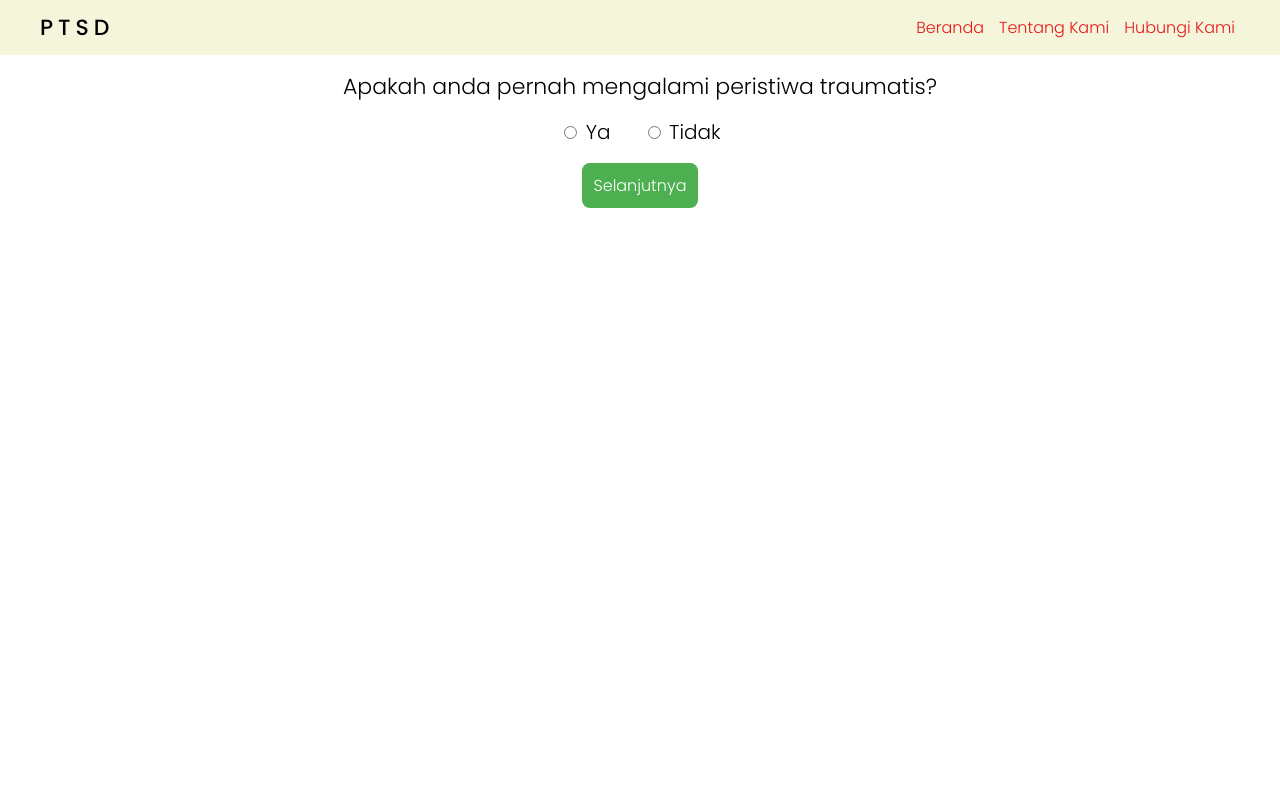
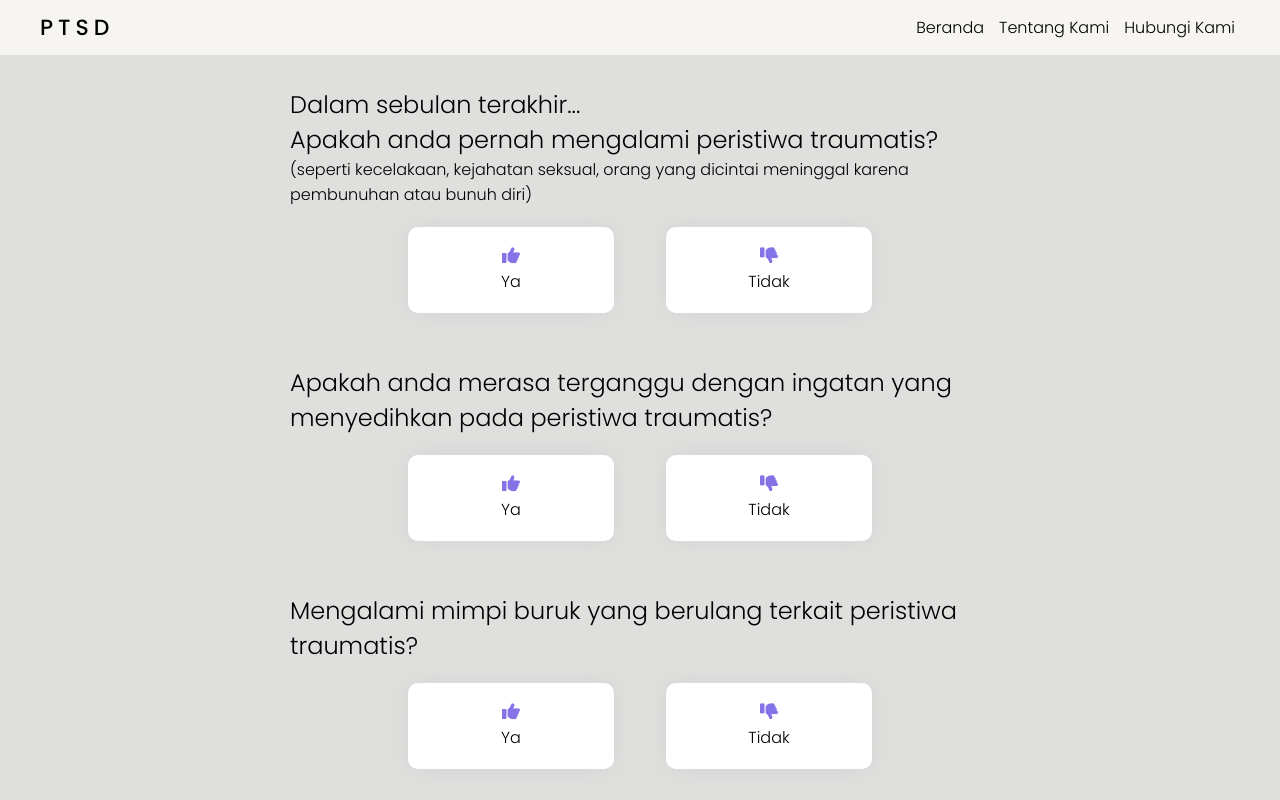
Before and after one commit to zaldi-99/fe-expert-system-ptsd, a React (Create React App) app: page /detection in a window 1280 px wide. Shown: the top 800 px of the page. Built offline with nearby package versions, Linux system fonts and the light colour scheme.

Commit message:
answer component and color pallet

```diff
--- a/public/index.html
+++ b/public/index.html
@@ -3,6 +3,14 @@
   <head>
     <meta charset="utf-8" />
     <link rel="icon" href="%PUBLIC_URL%/favicon.ico" />
+    <!-- Font Awesome CDN -->
+    <link
+      rel="stylesheet"
+      href="https://cdnjs.cloudflare.com/ajax/libs/font-awesome/6.0.0-beta2/css/all.min.css"
+      integrity="sha512-YWzhKL2whUzgiheMoBFwW8CKV4qpHQAEuvilg9FAn5VJUDwKZZxkJNuGM4XkWuk94WCrrwslk8yWNGmY1EduTA=="
+      crossorigin="anonymous"
+      referrerpolicy="no-referrer"
+    />
     <meta name="viewport" content="width=device-width, initial-scale=1" />
     <meta name="theme-color" content="#000000" />
     <meta
--- a/src/App.css
+++ b/src/App.css
@@ -5,6 +5,9 @@ html {
   --color-blue: hsl(270deg 75% 60%);
   --color-black: black;
   --color-white: white;
+  --color-dark-white: #dfdfde;
+  background: var(--color-dark-white);
+  /* background: #8d8daa; */
 }
 
 * {
@@ -12,13 +15,28 @@ html {
   font-weight: 300;
 }
 
+h1,
+h2,
+h3,
+h4,
+h5,
+h6,
+p {
+  margin: 0;
+  padding: 0;
+  border: 0;
+  font-size: 100%;
+  font: inherit;
+  vertical-align: baseline;
+}
+
 h1 {
-  font-size: 22px;
+  font-size: 24px;
 }
 
 .btn,
 .next-btn {
-  background-color: #4caf50; /* Green */
+  background-color: #8d8daa; /* Green */
   border: none;
   color: white;
   padding: 10px 12px;
@@ -29,3 +47,70 @@ h1 {
   border-radius: 0.5rem;
   cursor: pointer;
 }
+
+/* Style for GAD7 Question */
+.custom-radio input {
+  display: none;
+}
+
+.radio-buttons {
+  display: flex;
+  gap: 10px;
+  justify-content: space-around;
+  align-items: center;
+}
+
+.radio-btn {
+  background-color: #fff;
+  margin: 20px 10px;
+  width: 200px;
+  height: 80px;
+  border: 3px solid transparent;
+  display: inline-block;
+  border-radius: 10px;
+  position: relative;
+  text-align: center;
+  box-shadow: 0 0 20px #c3c3c367;
+  cursor: pointer;
+  flex-direction: column;
+  display: flex;
+  align-items: center;
+  justify-content: center;
+}
+
+.radio-btn > i {
+  color: #fff;
+  background-color: #8373e6;
+  font-size: 14px;
+  position: absolute;
+  top: -15px;
+  left: 50%;
+  transform: translateX(-50%) scale(4);
+  border-radius: 50px;
+  padding: 3px;
+  transition: 0.2s;
+  pointer-events: none;
+  opacity: 0;
+}
+
+.radio-btn .answer-icon {
+  display: flex;
+  flex-direction: column;
+  justify-content: center;
+  align-items: center;
+  gap: 5px;
+}
+
+.radio-btn .answer-icon i {
+  color: #8373e6;
+  font-size: 18px;
+}
+
+.custom-radio input:checked + .radio-btn {
+  border: 3px solid #7463e7;
+}
+
+.custom-radio input:checked + .radio-btn > i {
+  opacity: 1;
+  transform: translateX(-50%) scale(1);
+}
--- a/src/components/AnswerChoices.js
+++ b/src/components/AnswerChoices.js
@@ -1,9 +1,26 @@
-import React from 'react'
+import React from "react";
 
-const AnswerChoices = () => {
+const AnswerChoices = ({ question, weight, answer }) => {
   return (
-    <div>AnswerChoices</div>
-  )
-}
+    <label className="custom-radio">
+      <input type="radio" name={question} />
+      <span className="radio-btn">
+        <i className="fas fa-check"></i>
+        <div className="answer-icon">
+          {weight === 0 ? (
+            <i class="fa-solid fa-thumbs-down"></i>
+          ) : weight === 1 ? (
+            <i class="fa-solid fa-thumbs-up"></i>
+          ) : (
+            <i class="fa-solid fa-thumbs-up"></i>
+          )}
+          <h3 className="">
+            {answer}
+          </h3>
+        </div>
+      </span>
+    </label>
+  );
+};
 
-export default AnswerChoices
+export default AnswerChoices;
--- a/src/components/AvoidanceQuestion.js
+++ b/src/components/AvoidanceQuestion.js
@@ -1,4 +1,5 @@
 import React from "react";
+import AnswerChoices from "./AnswerChoices";
 
 const AvoidanceQuestion = () => {
   return (
@@ -11,12 +12,8 @@ const AvoidanceQuestion = () => {
           </h1>
         </div>
         <div className="detection-answer">
-          <div className="detection-answer-choice">
-            <input type="radio" name="Ya" id="" /> Ya
-          </div>
-          <div className="detection-answer-choice">
-            <input type="radio" name="Ya" id="" /> Tidak
-          </div>
+          <AnswerChoices weight={1} answer="Ya" />
+          <AnswerChoices weight={0} answer="Tidak" />
         </div>
         <div className="detection-question">
           <h1>
@@ -24,12 +21,8 @@ const AvoidanceQuestion = () => {
           </h1>
         </div>
         <div className="detection-answer">
-          <div className="detection-answer-choice">
-            <input type="radio" name="Ya" id="" /> Ya
-          </div>
-          <div className="detection-answer-choice">
-            <input type="radio" name="Ya" id="" /> Tidak
-          </div>
+          <AnswerChoices weight={1} answer="Ya" />
+          <AnswerChoices weight={0} answer="Tidak" />
         </div>
       </form>
     </div>
--- a/src/components/IntrusionQuestion.js
+++ b/src/components/IntrusionQuestion.js
@@ -1,4 +1,5 @@
 import React from "react";
+import AnswerChoices from "./AnswerChoices";
 
 const IntrusionQuestion = () => {
   return (
@@ -11,12 +12,8 @@ const IntrusionQuestion = () => {
           </h1>
         </div>
         <div className="detection-answer">
-          <div className="detection-answer-choice">
-            <input type="radio" name="Ya" id="" /> Ya
-          </div>
-          <div className="detection-answer-choice">
-            <input type="radio" name="Tidak" id="" /> Tidak
-          </div>
+          <AnswerChoices weight={1} answer="Ya" />
+          <AnswerChoices weight={0} answer="Tidak" />
         </div>
         <div className="detection-question">
           <h1>
@@ -24,12 +21,8 @@ const IntrusionQuestion = () => {
           </h1>
         </div>
         <div className="detection-answer">
-          <div className="detection-answer-choice">
-            <input type="radio" name="Ya" id="" /> Ya
-          </div>
-          <div className="detection-answer-choice">
-            <input type="radio" name="Tidak" id="" /> Tidak
-          </div>
+          <AnswerChoices weight={1} answer="Ya" />
+          <AnswerChoices weight={0} answer="Tidak" />
         </div>
       </form>
     </div>
--- a/src/components/Navbar.css
+++ b/src/components/Navbar.css
@@ -3,7 +3,7 @@
   justify-content: space-between;
   padding: 10px 40px;
   align-items: center;
-  background-color: beige;
+  background-color: #f7f5f2;
 }
 
 .nav-logo {
@@ -23,7 +23,7 @@
 }
 
 .nav-link {
-  color: var(--color-red);
+  color: black;
   text-decoration: none;
   cursor: pointer;
   padding: 5px;
--- a/src/components/TraumaticQuestion.js
+++ b/src/components/TraumaticQuestion.js
@@ -1,19 +1,23 @@
 import React from "react";
+import AnswerChoices from "./AnswerChoices";
 
 const TraumaticQuestion = () => {
   return (
     <div>
       <form>
         <div className="detection-question">
-          <h1>Apakah anda pernah mengalami peristiwa traumatis?</h1>
+          <h1>
+            Dalam sebulan terakhir...
+            <br /> Apakah anda pernah mengalami peristiwa traumatis?
+          </h1>
+          <p>
+            (seperti kecelakaan, kejahatan seksual, orang yang dicintai
+            meninggal karena pembunuhan atau bunuh diri)
+          </p>
         </div>
         <div className="detection-answer">
-          <div className="detection-answer-choice">
-            <input type="radio" name="Ya" id="" /> Ya
-          </div>
-          <div className="detection-answer-choice">
-            <input type="radio" name="Ya" id="" /> Tidak
-          </div>
+          <AnswerChoices weight={1} answer="Ya" />
+          <AnswerChoices weight={0} answer="Tidak" />
         </div>
       </form>
     </div>
--- a/src/pages/Detection.css
+++ b/src/pages/Detection.css
@@ -9,12 +9,12 @@
   justify-content: center;
   flex-direction: column;
   align-items: center;
-  width: 600px;
-  max-width: 600px;
+  width: 700px;
+  max-width: 700px;
 }
 
 .detection-question {
-  text-align: justify;
+  margin-top: 2rem;
 }
 
 .detection-answer {
--- a/src/pages/Detection.js
+++ b/src/pages/Detection.js
@@ -10,8 +10,8 @@ const Detection = () => {
     <div className="detection-page">
       <div className="detection-box">
         <TraumaticQuestion />
-        {/* <IntrusionQuestion />
-        <AvoidanceQuestion /> */}
+        <IntrusionQuestion />
+        <AvoidanceQuestion />
         <div className="next-btn">Selanjutnya</div>
       </div>
     </div>
```
